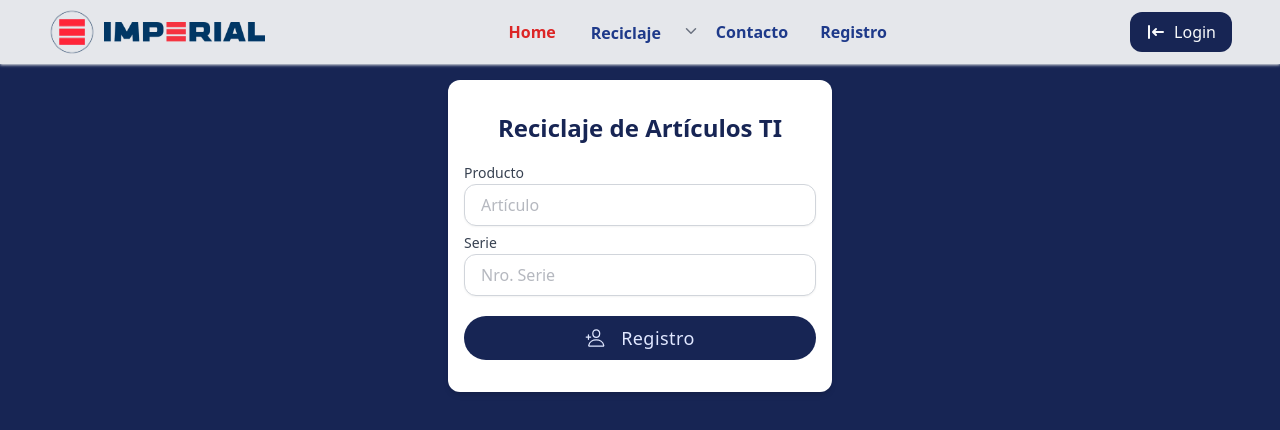
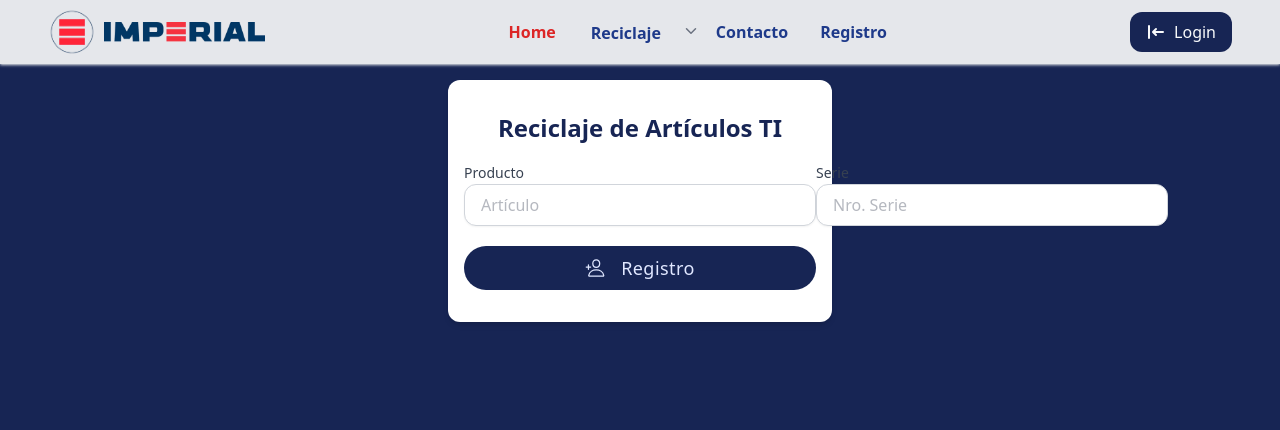
Before and after one commit to xkh4n/erp-frontend, a React (Vite) app: page /devolucion in a window 1280 px wide. Shown: the top 430 px of the page. Built offline with nearby package versions, Linux system fonts and the light colour scheme.

Commit message:
Update BajaProducto.tsx

```diff
--- a/src/Views/Reciclaje/BajaProducto.tsx
+++ b/src/Views/Reciclaje/BajaProducto.tsx
@@ -19,7 +19,7 @@ export default function BajaProducto() {
                 <div className="bg-white px-4 py-8 rounded-xl w-screen shadow-md max-w-sm">
                     <div className="space-y-4">
                         <h1 className="text-center text-2xl font-semibold text-blue-950">Reciclaje de Artículos TI</h1>
-                        <div className='flex-col'>
+                        <div className='flex'>
                             <TextBox
                                     label="Producto"
                                     type="text"
```
